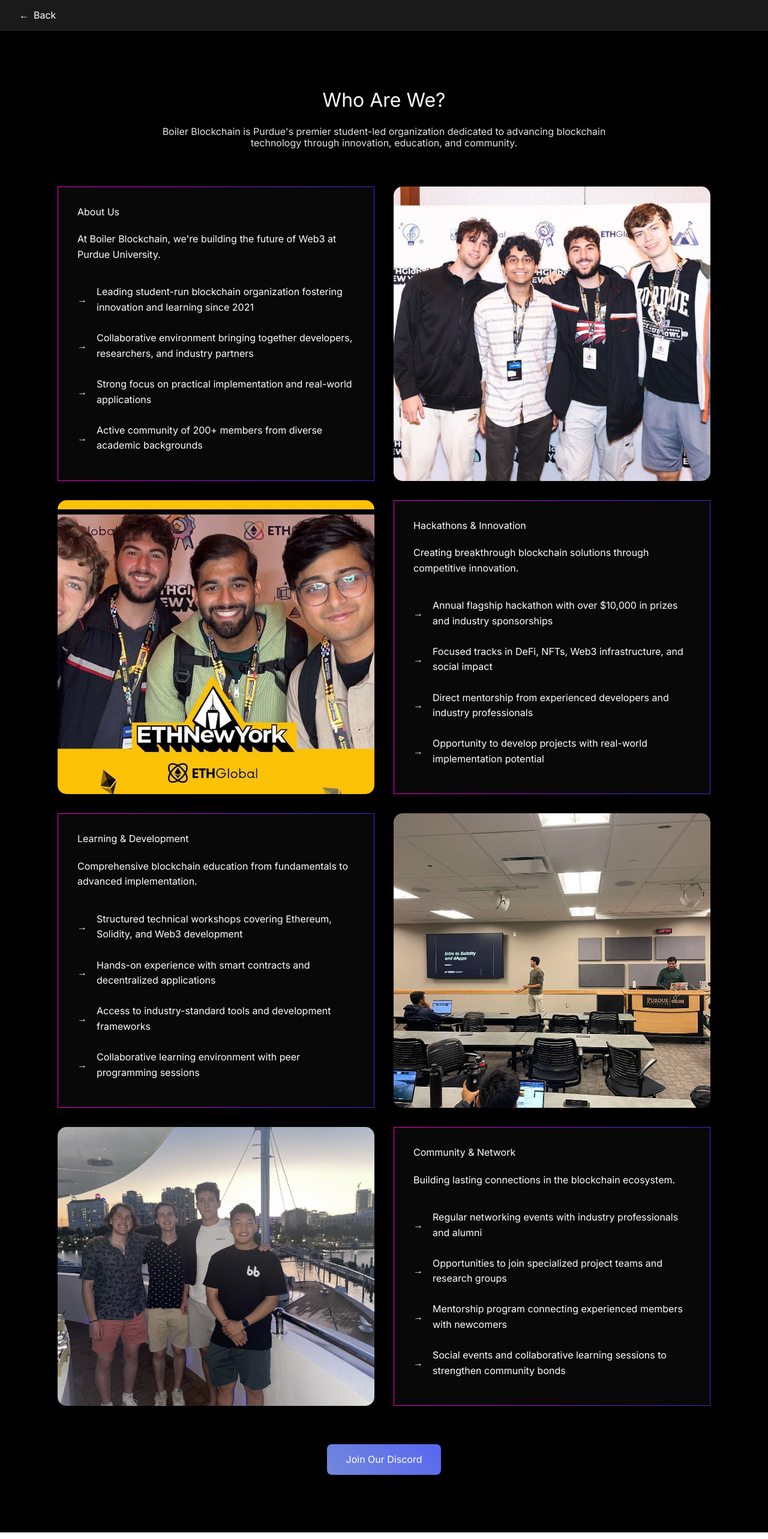
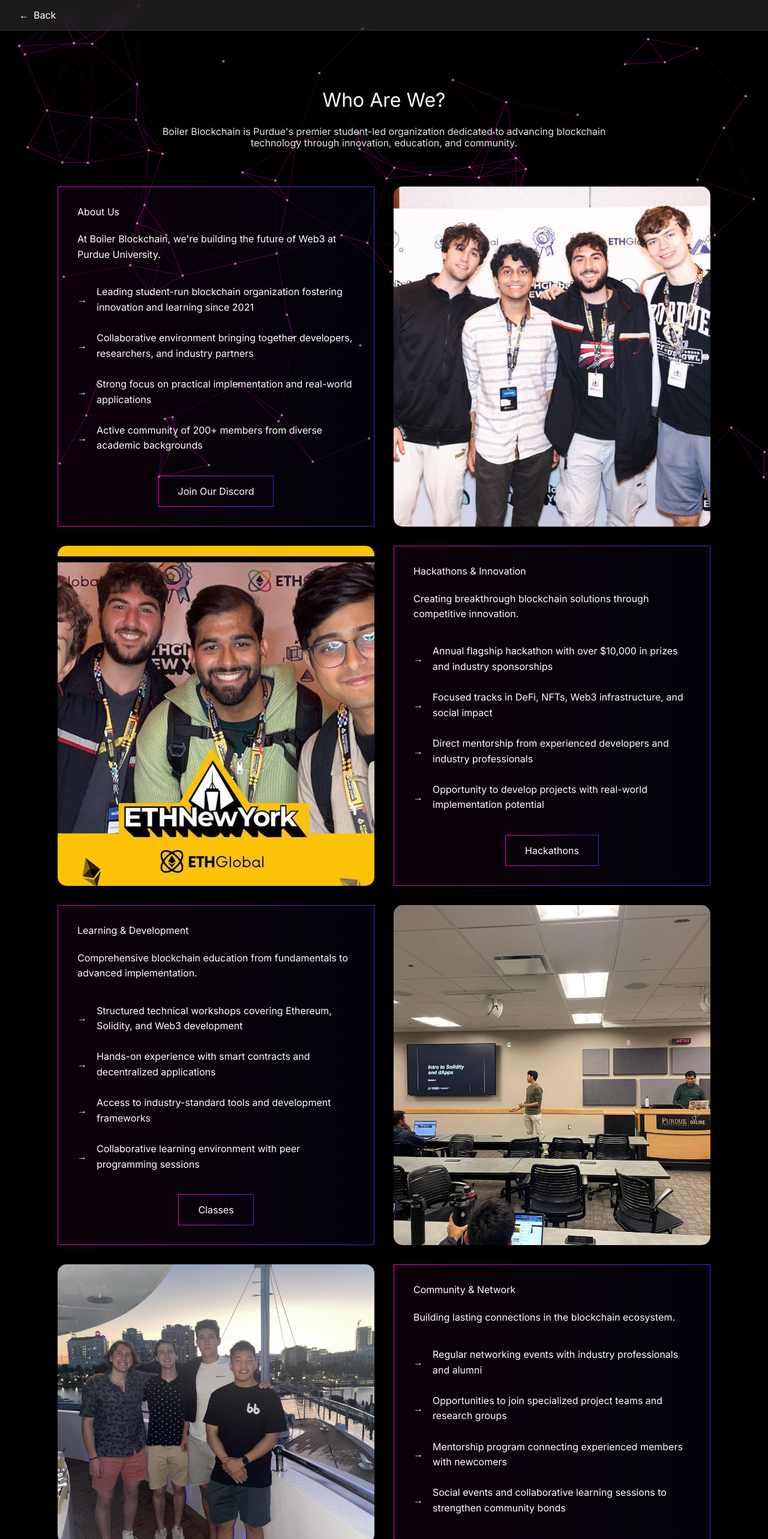
Before and after one commit to boilerblockchain/BoilerBlockchainWebsite, a React (Create React App) app: page /about in a window 1280 px wide. Shown: the top 2566 px of the page at 60% size. Built offline with nearby package versions, Linux system fonts and the light colour scheme; a web font is replaced by a local one.

Commit message:
aboutPage.js added /about

```diff
--- a/src/components/sections/AboutPage.js
+++ b/src/components/sections/AboutPage.js
@@ -1,10 +1,15 @@
-import React from "react";
+import React, { useCallback, useState, useEffect } from "react";
 import styled from "styled-components";
 import { Link } from "react-router-dom";
+import Particles from "react-tsparticles";
+import { loadFull } from "tsparticles";
+
+
 import img5 from "../../assets/images/5.jpg";
 import img6 from "../../assets/images/6.jpg";
 import img7 from "../../assets/images/7.jpg";
 import img9 from "../../assets/images/9.jpg";
+
 
 const PageSection = styled.section`
   min-height: 100vh;
@@ -14,6 +19,7 @@ const PageSection = styled.section`
   overflow: hidden;
   padding-top: 4rem;
 `;
+
 
 const Container = styled.div`
   width: 85%;
@@ -26,10 +32,12 @@ const Container = styled.div`
   flex-direction: column;
   align-items: center;
 
+
   @media (max-width: 70em) {
     width: 90%;
   }
 `;
+
 
 const HeroTitle = styled.h1`
   font-size: ${(props) => props.theme.fontxxl};
@@ -37,10 +45,12 @@ const HeroTitle = styled.h1`
   text-align: center;
   margin-bottom: 1.5rem;
 
+
   @media (max-width: 40em) {
     font-size: ${(props) => props.theme.fontxl};
   }
 `;
+
 
 const HeroSubtitle = styled.p`
   font-size: ${(props) => props.theme.fontlg};
@@ -51,24 +61,27 @@ const HeroSubtitle = styled.p`
   opacity: 0.9;
 `;
 
+
 const Grid = styled.div`
   display: grid;
   grid-template-columns: repeat(2, 1fr);
   gap: 2rem;
   width: 100%;
 
+
   @media (max-width: 64em) {
     grid-template-columns: 1fr;
   }
 `;
 
+
 const ContentBlock = styled.div`
-  background: rgba(255, 255, 255, 0.03);
-  border-radius: 15px;
+  background: linear-gradient(to right, rgba(255, 0, 204, 0.05), rgba(51, 51, 204, 0.05));
   padding: 2rem;
   border: 1px solid;
   border-image-slice: 1;
   border-image-source: linear-gradient(to right, #ff00cc, #3333cc);
+
 
   h2 {
     color: #ffffff;
@@ -76,17 +89,25 @@ const ContentBlock = styled.div`
     margin-bottom: 1.5rem;
   }
 
+
   p {
     color: #ffffff;
     font-size: ${(props) => props.theme.fontlg};
     margin-bottom: 1.5rem;
     line-height: 1.6;
   }
+  .button-container {
+    display: flex;
+    justify-content: center;
+    margin-top: 1.5rem;
+  }
 `;
+
 
 const List = styled.ul`
   list-style: none;
   padding: 0;
+
 
   li {
     color: #ffffff;
@@ -96,6 +117,7 @@ const List = styled.ul`
     font-size: ${(props) => props.theme.fontmd};
     line-height: 1.6;
 
+
     &:before {
       content: "→";
       margin-right: 1rem;
@@ -104,6 +126,7 @@ const List = styled.ul`
   }
 `;
 
+
 const ImageContainer = styled.div`
   width: 100%;
   height: 100%;
@@ -111,12 +134,14 @@ const ImageContainer = styled.div`
   border-radius: 15px;
   overflow: hidden;
 
+
   img {
     width: 100%;
     height: 100%;
     object-fit: cover;
   }
 `;
+
 
 const BackButton = styled(Link)`
   position: fixed;
@@ -136,14 +161,17 @@ const BackButton = styled(Link)`
   z-index: 100;
   backdrop-filter: blur(10px);
 
+
   &:before {
     content: "←";
     color: #ffffff;
   }
 
+
   &:hover {
     background: rgba(255, 255, 255, 0.1);
   }
+
 
   @media (max-width: 40em) {
     padding: 0.8rem 1rem;
@@ -151,24 +179,29 @@ const BackButton = styled(Link)`
   }
 `;
 
-const DiscordButton = styled.a`
+
+
+
+const LinkButton = styled.a`
   display: inline-block;
-  background: linear-gradient(45deg, #7289da, #5865f2);
+  margin: 0 auto;
+  background-color: transparent;
   color: white;
   padding: 1rem 2rem;
-  border-radius: 8px;
   text-decoration: none;
   font-size: ${(props) => props.theme.fontlg};
-  margin-top: 4rem;
-  margin-bottom: 2rem;
-  transition: all 0.3s ease;
-  border: none;
+  transition: box-shadow 0.3s ease;
+  border: 1px solid;
+  border-image-slice: 1;
+  border-image-source: linear-gradient(to right, #ff00cc, #3333cc);
   cursor: pointer;
+  text-align: center;
+
 
   &:hover {
-    transform: translateY(-3px);
-    box-shadow: 0 4px 20px rgba(114, 137, 218, 0.3);
+    box-shadow: 0 0 10px 2px #ff00cc, 0 0 20px 4px #3333cc;
   }
+
 
   @media (max-width: 40em) {
     font-size: ${(props) => props.theme.fontmd};
@@ -176,9 +209,63 @@ const DiscordButton = styled.a`
   }
 `;
 
+
+
+
+const ParticlesBackground = ({ keyId }) => {
+  const particlesInit = useCallback(async (engine) => {
+    await loadFull(engine);
+  }, []);
+
+
+  return (
+    <Particles
+      key={keyId} // Unique key for each instance
+      init={particlesInit}
+      options={{
+        background: { color: "#000000" },
+        particles: {
+          color: { value: "#ffffff" },
+          links: {
+            color: "#ff00cc",
+            distance: 150,
+            enable: true,
+            opacity: 0.4,
+            width: 1,
+          },
+          move: { enable: true, speed: 1 },
+          number: { value: 100 },
+          size: { value: 2 },
+          opacity: { value: 0.5 },
+        },
+      }}
+      style={{
+        position: "absolute",
+        top: 0,
+        left: 0,
+        width: "100%",
+        height: "100%",
+        zIndex: 1,
+      }}
+    />
+  );
+};
+
+
+
+
 const AboutPage = () => {
+  const [particleKey, setParticleKey] = useState(Date.now());
+
+
+  useEffect(() => {
+    setParticleKey(Date.now());
+  }, []);
+
+
   return (
     <PageSection>
+      <ParticlesBackground keyId={particleKey} />
       <BackButton to="/">Back</BackButton>
       <Container>
         <HeroTitle>Who Are We?</HeroTitle>
@@ -187,6 +274,7 @@ const AboutPage = () => {
           dedicated to advancing blockchain technology through innovation,
           education, and community.
         </HeroSubtitle>
+
 
         <Grid>
           <ContentBlock>
@@ -213,15 +301,27 @@ const AboutPage = () => {
                 backgrounds
               </li>
             </List>
+            <div className="button-container">
+    <LinkButton
+      href="https://discord.com/invite/YdBH68uXUQ"
+      target="_blank"
+      rel="noopener noreferrer"
+    >
+      Join Our Discord
+    </LinkButton>
+  </div>
           </ContentBlock>
+
 
           <ImageContainer>
             <img src={img6} alt="about" />
           </ImageContainer>
 
+
           <ImageContainer>
             <img src={img7} alt="Hackathons" />
           </ImageContainer>
+
 
           <ContentBlock>
             <h2>Hackathons & Innovation</h2>
@@ -246,8 +346,20 @@ const AboutPage = () => {
                 Opportunity to develop projects with real-world implementation
                 potential
               </li>
+
+
             </List>
+            <div className="button-container">
+            <LinkButton
+          // href="https://discord.com/invite/YdBH68uXUQ" // link to hackathons page
+          // target="_blank"
+          // rel="noopener noreferrer"
+        >
+          Hackathons
+          </LinkButton>
+          </div>
           </ContentBlock>
+
 
           <ContentBlock>
             <h2>Learning & Development</h2>
@@ -272,15 +384,27 @@ const AboutPage = () => {
                 sessions
               </li>
             </List>
+            <div className="button-container">
+            <LinkButton
+          // href="https://discord.com/invite/YdBH68uXUQ" // link to classes page
+          // target="_blank"
+          // rel="noopener noreferrer"
+           >
+          Classes
+          </LinkButton>
+          </div>
           </ContentBlock>
+
 
           <ImageContainer>
             <img src={img5} alt="Learning" />
           </ImageContainer>
 
+
           <ImageContainer>
             <img src={img9} alt="Community" />
           </ImageContainer>
+
 
           <ContentBlock>
             <h2>Community & Network</h2>
@@ -301,19 +425,23 @@ const AboutPage = () => {
                 community bonds
               </li>
             </List>
+            {/* <LinkButton
+          // href="https://discord.com/invite/YdBH68uXUQ" // maybe add button here for schedule
+          // target="_blank"
+          // rel="noopener noreferrer"
+           >
+
+
+          </LinkButton> */}
           </ContentBlock>
         </Grid>
 
-        <DiscordButton
-          href="https://discord.com/invite/YdBH68uXUQ"
-          target="_blank"
-          rel="noopener noreferrer"
-        >
-          Join Our Discord
-        </DiscordButton>
+
+
       </Container>
     </PageSection>
   );
 };
 
+
 export default AboutPage;
```
